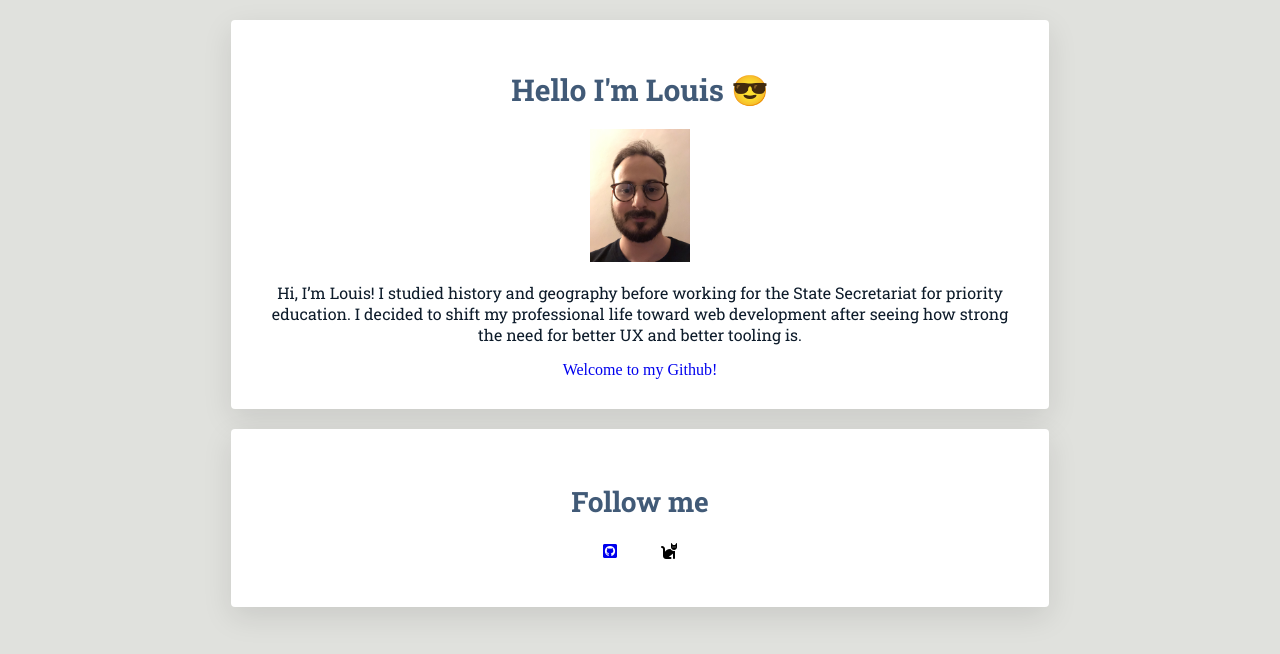
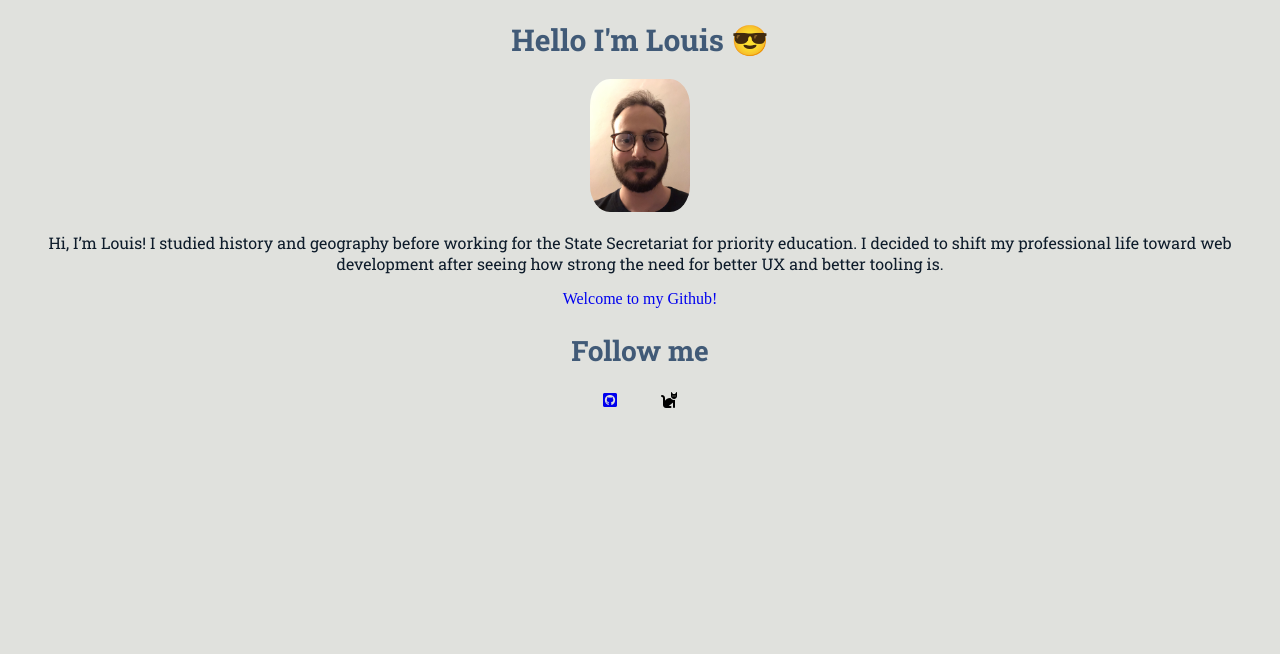
Before and after one commit to LouisGuyot/profile, a plain HTML site: page index.html in a window 1280 px wide. Drawn offline with Linux system fonts and the light colour scheme.

Commit message:
make my profile prettier

```diff
--- a/index.html
+++ b/index.html
@@ -9,10 +9,10 @@
       <meta name="viewport" content="width=device-width, initial-scale=1">
     </head>
     <body>
-      <div class="container">
+      <div class="container text-center">
         <div class="card">
       <h1>Hello I'm Louis 😎</h1>
-      <img src="images/IMG_1846.jpg" alt="portrait" width="100px">
+      <img src="images/IMG_1846.jpg" alt="portrait" width="100px" class="img-circle">
       <p>
         Hi, I’m Louis! I studied history and geography before working for the State Secretariat for priority education. I decided to shift my professional life toward web development after seeing how strong the need for better UX and better tooling is.
       </p>
--- a/style.css
+++ b/style.css
@@ -11,10 +11,9 @@ a:hover {
 
 body {
   background-color: #E0E1DD;
-  text-align: center;
 }
 
-div.card{
+.card-white {
   background: white;
   padding: 30px;
   border-radius: 4px;
@@ -38,6 +37,10 @@ h2 {
   line-height: 1,6
 }
 
+.img-circle {
+  border-radius: 20%;
+}
+
 .list-inline > li {
   display: inline-block;
   padding: 0px 20px;
@@ -53,6 +56,10 @@ p {
   font-family: 'Roboto Slab', serif;
   font-size: 16px;
   line-height: 1,6
+}
+
+.text-center {
+  text-align: center;
 }
 
 @media (max-width: 1200px) {
```
